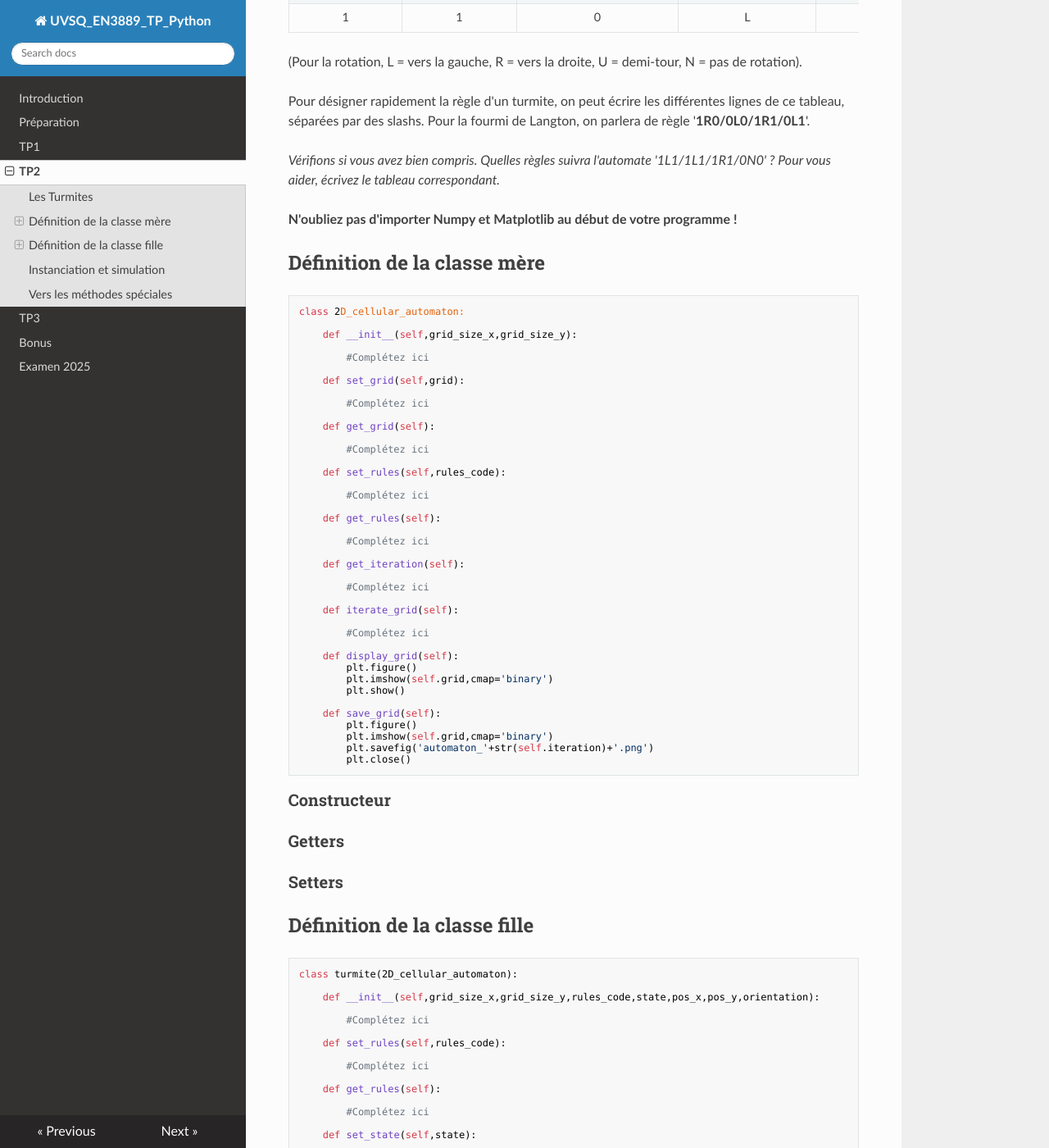
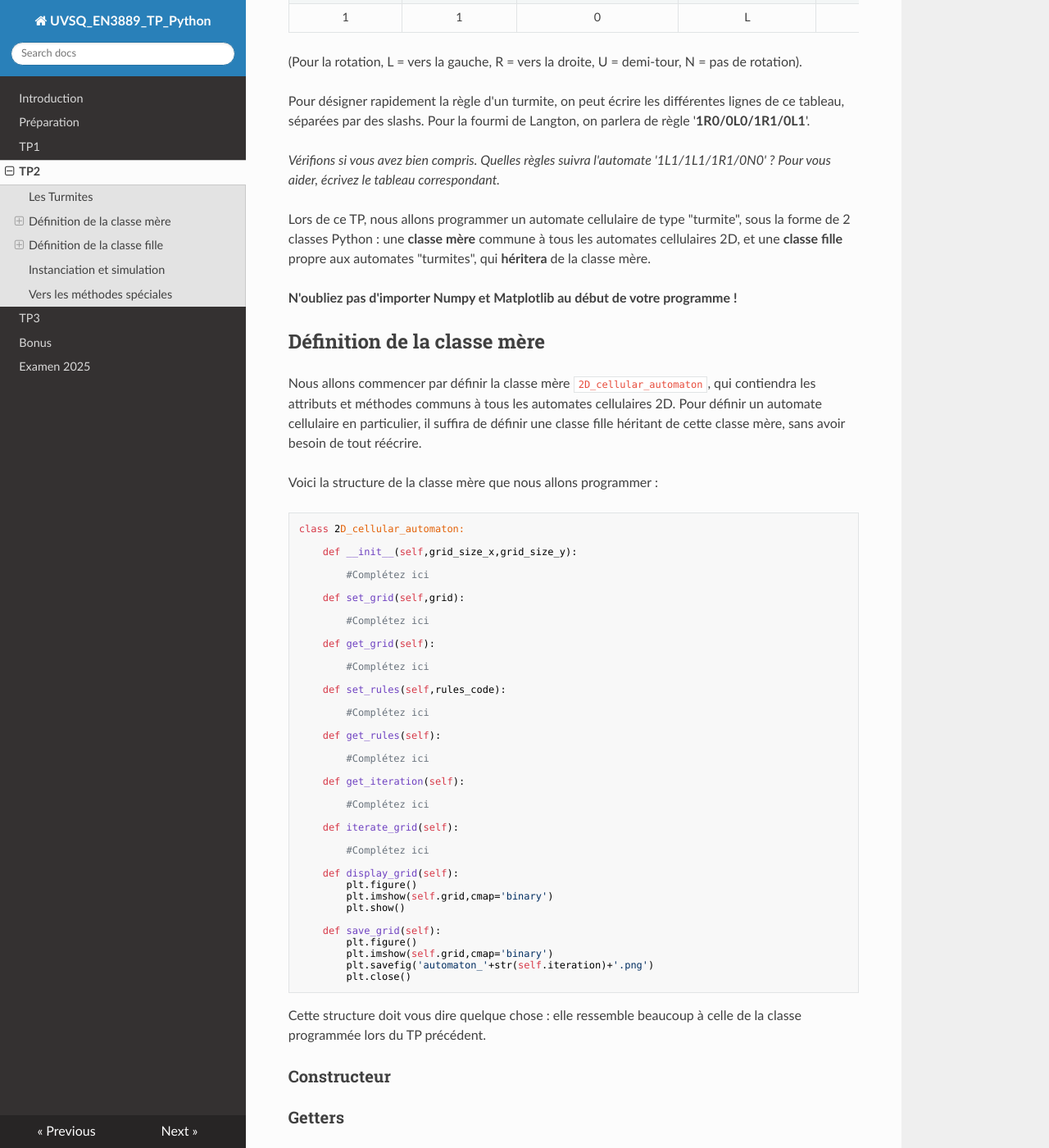
Before and after one commit to NicOudart/UVSQ_EN3889_TP_Python, an MkDocs documentation site: the page built from docs/TP2.md, in a window 1280 px wide and 1400 px high, scrolled down 1703 px. Shown: the whole window at 82% size. Built offline with MkDocs 1.6.1, drawn with Linux system fonts in a browser that asks for light colours; nearby versions of some CDN libraries; some of the changed text lies outside the part shown.

Commit message:
-Progress on TP2. -Minor fix of TP1.

```diff
--- a/docs/TP2.md
+++ b/docs/TP2.md
@@ -66,9 +66,16 @@ Pour la fourmi de Langton, on parlera de règle '**1R0/0L0/1R1/0L1**'.
 
 _Vérifions si vous avez bien compris. Quelles règles suivra l'automate '1L1/1L1/1R1/0N0' ? Pour vous aider, écrivez le tableau correspondant._
 
+Lors de ce TP, nous allons programmer un automate cellulaire de type "turmite", sous la forme de 2 classes Python : une **classe mère** commune à tous les automates cellulaires 2D, et une **classe fille** propre aux automates "turmites", qui **héritera** de la classe mère.
+
 **N'oubliez pas d'importer Numpy et Matplotlib au début de votre programme !**
 
 ## Définition de la classe mère
+
+Nous allons commencer par définir la classe mère `2D_cellular_automaton`, qui contiendra les attributs et méthodes communs à tous les automates cellulaires 2D.
+Pour définir un automate cellulaire en particulier, il suffira de définir une classe fille héritant de cette classe mère, sans avoir besoin de tout réécrire.
+
+Voici la structure de la classe mère que nous allons programmer :
 
 ~~~
 class 2D_cellular_automaton:
@@ -112,6 +119,8 @@ class 2D_cellular_automaton:
         plt.savefig('automaton_'+str(self.iteration)+'.png')
         plt.close()
 ~~~
+
+Cette structure doit vous dire quelque chose : elle ressemble beaucoup à celle de la classe programmée lors du TP précédent.
 
 ### Constructeur
 
```
Also changed, not shown: other parts of docs/TP2.md (+1 -1 lines), docs/TP1.md (+1 -1 lines).
